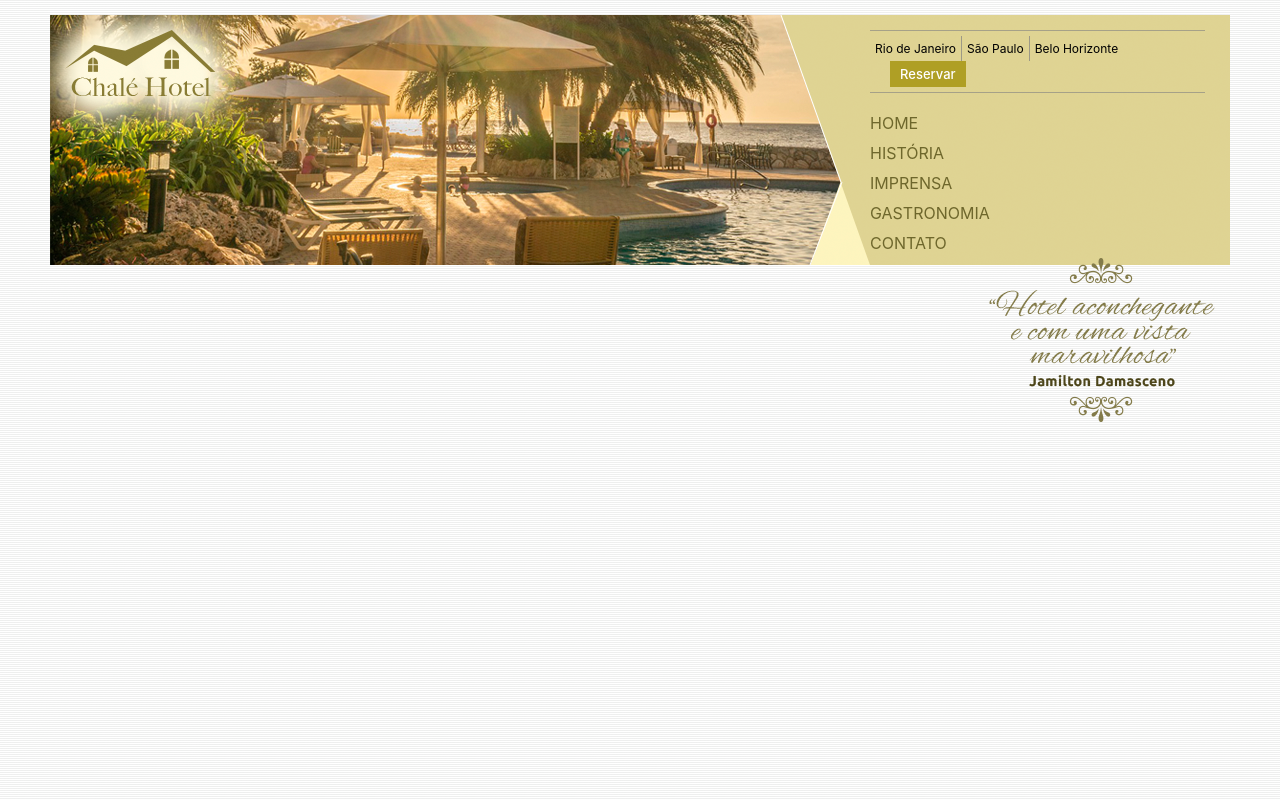
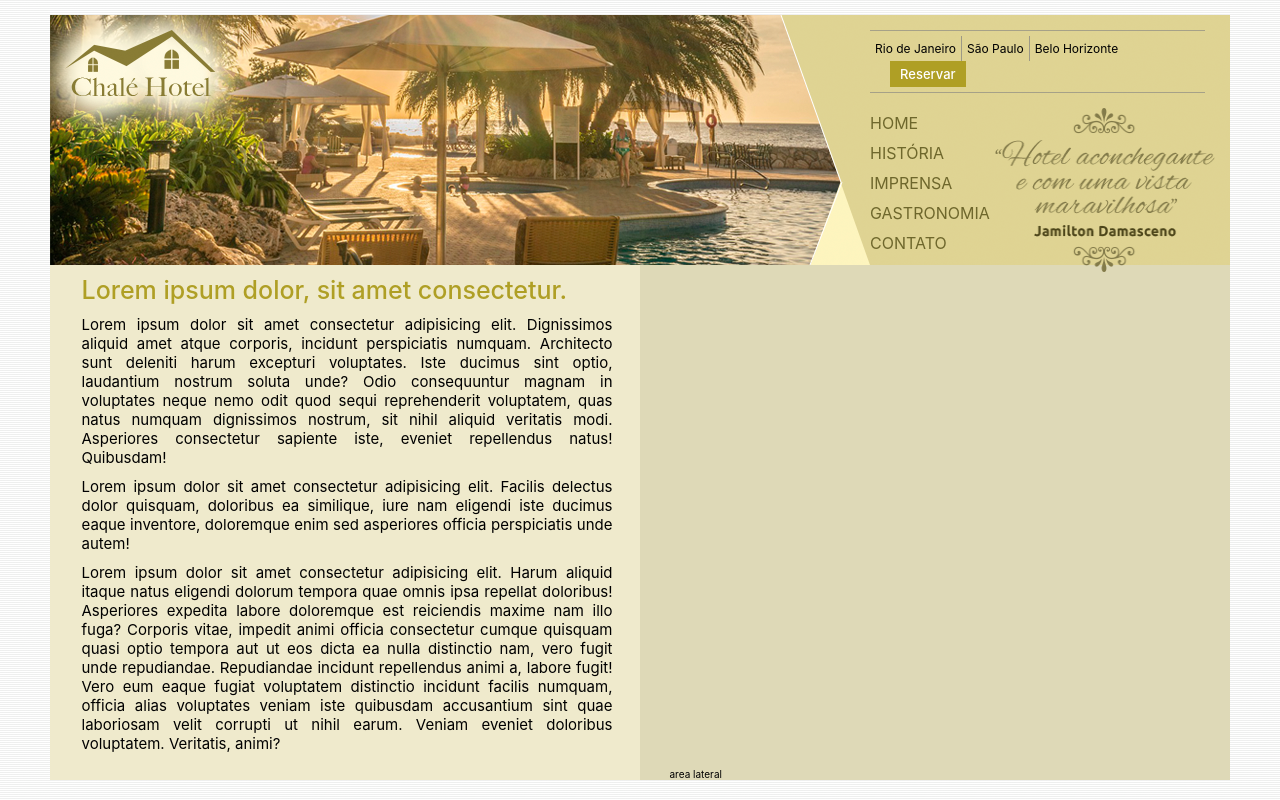
Before and after one commit to Jose-Vinicius/Pagina-hotel, a plain HTML site: page index.html in a window 1280 px wide. Drawn offline with Linux system fonts and the light colour scheme.

Commit message:
commit do almoço

```diff
--- a/css/style.css
+++ b/css/style.css
@@ -5,7 +5,7 @@ body{
     margin: 15px;
 }
 #container{
-    background:#ede9cc;
+    background:#ede9cc url(../media/bg-container.png) top center repeat-y;
     margin: 0 auto;
     min-width: 740px;
     max-width: 1180px;
@@ -115,19 +115,52 @@ body{
     color: #6e672c;
     transition: 0.25s;
 }
+#navegacao ul a:hover{
+    color: rgb(0, 0, 0);
+
+    font-weight: 600;
+    padding: 7px 4px;
+}
 .depoimento{
     float: right;
-    width: 226px;
+    width: 220px;
     height: 164px;
-}
-
-#navegacao ul a:hover{
-    color: rgb(0, 0, 0);
-    background: #ede9cc;
-    padding: 7px 4px;
 }
 /*F-navegação*/
 
 /*F-Area de menus*/
 
 /*F/Area do Cabeçalho*/
+
+/*I-Area de conteudo*/
+#area-principal{
+    float: left;
+    width: 50%;
+    padding: 10px 2px;
+}
+#area-principal h2{
+    padding-bottom: 5px;
+    color: #af9f25;
+    font-size: 2.5em;
+    font-weight: 500;
+}
+#area-principal p{
+    font-size: 1.5em;
+    padding: 5px 0;
+    text-align: justify;
+}
+#area-lateral{
+    float: right;
+    width: 50%;
+}
+.conteudo{
+    margin: 0 auto;
+    width: 90%;
+}
+/*F-Area de conteudo*/
+
+/*I-Rodape*/
+footer{
+    clear:both;
+}
+/*F*rodape*/
--- a/index.html
+++ b/index.html
@@ -5,11 +5,12 @@
     <meta http-equiv="X-UA-Compatible" content="IE=edge">
     <meta name="viewport" content="width=device-width, initial-scale=1.0">
     <link rel="stylesheet" href="./css/style.css">
-    <title>Hotél Chalé</title>
+    <link rel="shortcut icon" href="./media/logo.png" type="image/x-icon">
+    <title>Chalé Hotel</title>
 </head>
 <body>
     <div id="container"> <!--I/container-->
-        <div id="topo"> <!--I/topo-->
+        <header id="topo"> <!--I/topo-->
             <div id="logo-area">
                 <h1 class="logo"><a href="#">Chalé Hotel</a></h1>
             </div>
@@ -37,7 +38,35 @@
                     </div>
                 </div>
             </div> <!--F-Area de navegação-->
-        </div> <!--F/topo-->
+        </header> <!--F/topo-->
+             <!--I-Conteudo-->
+            <div id="area-principal">
+                <div class="conteudo">
+                    <h2>Lorem ipsum dolor, sit amet consectetur.</h2>
+                    <p>
+                        Lorem ipsum dolor sit amet consectetur adipisicing elit. Dignissimos aliquid amet atque corporis, incidunt perspiciatis numquam. Architecto sunt deleniti harum excepturi voluptates. Iste ducimus sint optio, laudantium nostrum soluta unde?
+                        Odio consequuntur magnam in voluptates neque nemo odit quod sequi reprehenderit voluptatem, quas natus numquam dignissimos nostrum, sit nihil aliquid veritatis modi. Asperiores consectetur sapiente iste, eveniet repellendus natus! Quibusdam!
+                    </p>
+                    <p>
+                        Lorem ipsum dolor sit amet consectetur adipisicing elit. Facilis delectus dolor quisquam, doloribus ea similique, iure nam eligendi iste ducimus eaque inventore, doloremque enim sed asperiores officia perspiciatis unde autem!
+                    </p>
+                    <p>
+                        Lorem ipsum dolor sit amet consectetur adipisicing elit. Harum aliquid itaque natus eligendi dolorum tempora quae omnis ipsa repellat doloribus! Asperiores expedita labore doloremque est reiciendis maxime nam illo fuga?
+                        Corporis vitae, impedit animi officia consectetur cumque quisquam quasi optio tempora aut ut eos dicta ea nulla distinctio nam, vero fugit unde repudiandae. Repudiandae incidunt repellendus animi a, labore fugit!
+                        Vero eum eaque fugiat voluptatem distinctio incidunt facilis numquam, officia alias voluptates veniam iste quibusdam accusantium sint quae laboriosam velit corrupti ut nihil earum. Veniam eveniet doloribus voluptatem. Veritatis, animi?
+                    </p>
+                </div>
+            </div>
+            <div id="area-lateral">
+                <div class="conteudo">
+                    area lateral
+                </div>
+            </div>
+
+            <footer> <!--I-rodapé-->
+            </footer> <!--F-rodapé-->
+            <!--F-Conteudo-->
     </div> <!--F/container-->
+
 </body>
 </html>
```
